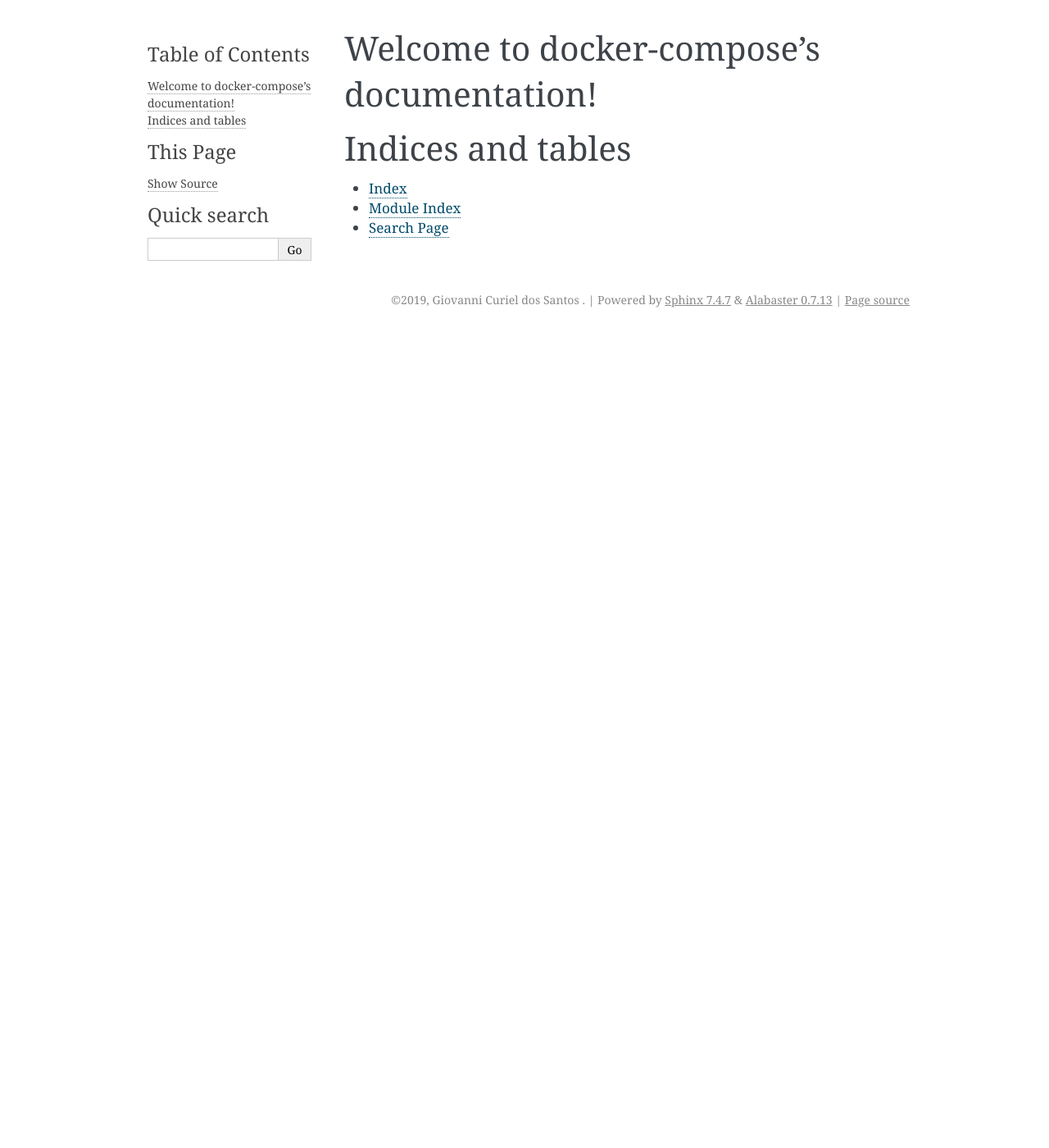
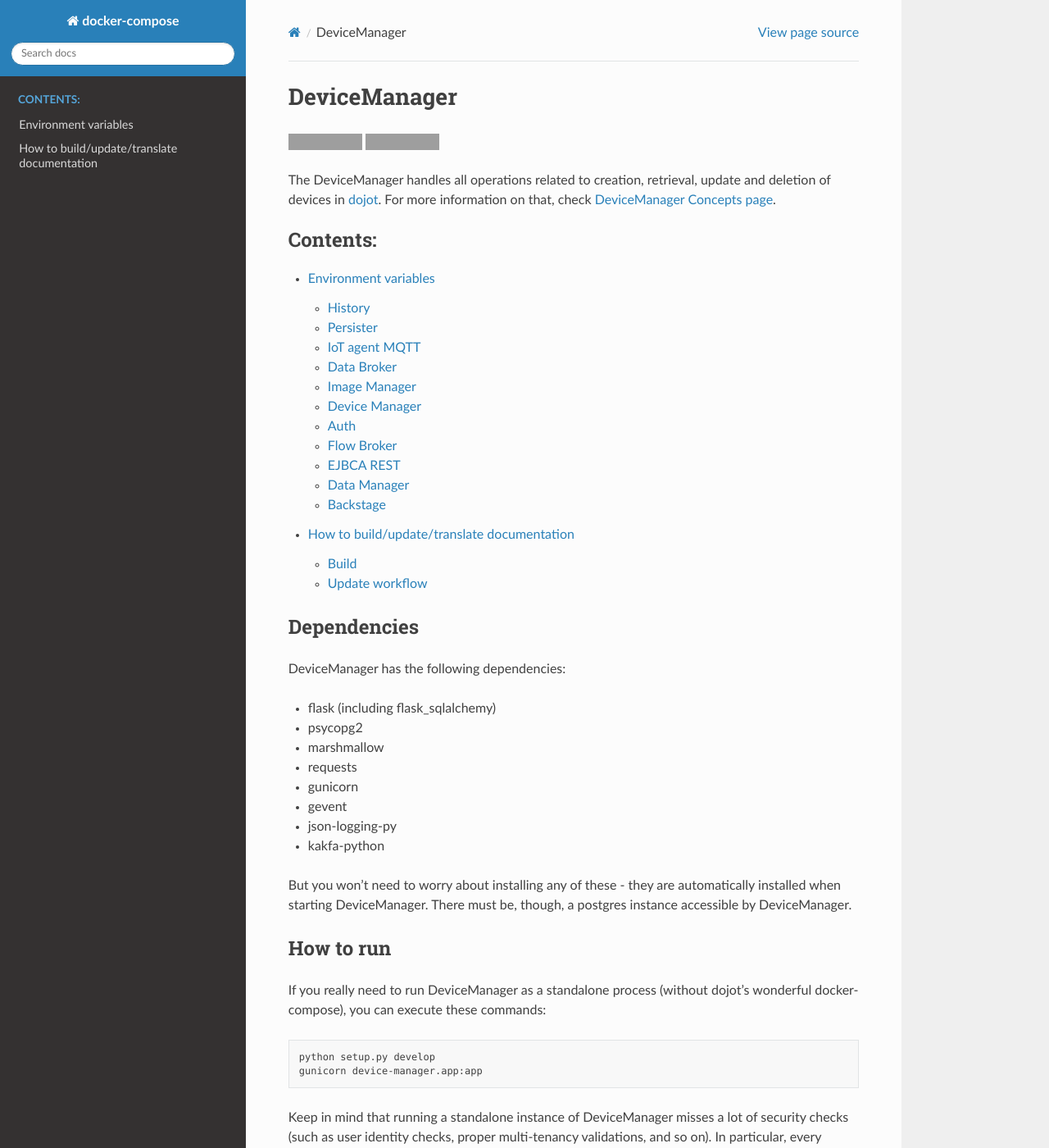
Before and after one commit to dojot/docker-compose, a Sphinx documentation site: the page built from docs/source/index.rst, in a window 1280 px wide and 1400 px high. Shown: the whole window at 82% size. Built offline with Sphinx 7.4.7 and the Read the Docs theme 2.0.0, drawn with Linux system fonts in a browser that asks for light colours; some of the changed lines change nothing that is shown; some of the changed text lies outside the part shown; grey boxes are pictures that could not be loaded.

Commit message:
docs: adding documentation

```diff
--- /dev/null
+++ b/docs/source/building-documentation.rst
@@ -0,0 +1,58 @@
+How to build/update/translate documentation
+===========================================
+
+If you have a local clone of this repository and you want to change the
+documentation, then you should follow this simple guide.
+
+Build
+-----
+
+The readable version of this documentation can be generated by means of
+sphinx. In order to do so, please follow the steps below. Those are
+actually based off `ReadTheDocs documentation`_.
+
+.. code:: shell
+
+    pip install sphinx sphinx-autobuild sphinx_rtd_theme sphinx-intl
+    make html
+
+For that to work, you must have pip installed on the machine used to
+build the documentation. To install pip on an Ubuntu machine:
+
+.. code:: shell
+
+    sudo apt-get install python-pip
+
+To build the documentation in Brazilian Portuguese language, run the
+following extra commands:
+
+.. code:: shell
+
+    sphinx-intl -c conf.py build -d locale
+    make html BUILDDIR=build/html-pt_BR O='-d build/doctrees/ -D language=pt_BR'
+
+Update workflow
+---------------
+
+To update the documentation, follow the steps below:
+
+1. Update the source files for the english version
+2. Extract translatable messages from the english version
+
+.. code:: shell
+
+    make gettext
+
+3. Update the message catalog (PO Files) for pt\_BR language
+
+.. code:: shell
+
+    sphinx-intl -c conf.py update -p build/gettext -l pt_BR
+
+4. Translate the messages in the pt\_BR language PO files
+
+This workflow is based on the `Sphinx i18n guide`_.
+
+
+.. _ReadTheDocs documentation: https://docs.readthedocs.io/en/latest/getting_started.html
+.. _Sphinx i18n guide: http://www.sphinx-doc.org/en/stable/intl.html
--- a/docs/source/conf.py
+++ b/docs/source/conf.py
@@ -75,7 +75,10 @@
 # The theme to use for HTML and HTML Help pages.  See the documentation for
 # a list of builtin themes.
 #
-html_theme = 'alabaster'
+# html_theme = 'alabaster'
+import sphinx_rtd_theme
+html_theme = "sphinx_rtd_theme"
+html_theme_path = [sphinx_rtd_theme.get_html_theme_path()]
 
 # Theme options are theme-specific and customize the look and feel of a theme
 # further.  For a list of options available for each theme, see the
--- /dev/null
+++ b/docs/source/envvars.rst
@@ -0,0 +1,494 @@
+Environment variables
+=====================
+
+These are all the current environment variables that can be set in each
+service. Remember that they are valid only for the tag that is currently
+specified in docker-compose file.
+
+
+History
+-------
+
+.. code-block:: bash
+
+    # MongoDB address
+    export HISTORY_DB_ADDRESS="mongodb"
+    # MongoDB port
+    export HISTORY_DB_PORT=27017
+    # Replica set to be used (string)
+    export HISTORY_DB_REPLICA_SET=None
+    # How many seconds before remove an entry in MongoDB
+    export HISTORY_DB_DATA_EXPIRATION=604800
+
+    #
+    # Other services
+    #
+    # Where Auth is
+    export AUTH_URL="http://auth:5000"
+    # Where Device Manager is:
+    export DEVICE_MANAGER_URL="http://device-manager:5000"
+
+
+
+
+Persister
+---------
+
+
+.. code-block:: bash
+
+    # MongoDB address
+    export HISTORY_DB_ADDRESS="mongodb"
+    # MongoDB port
+    export HISTORY_DB_PORT=27017
+    # How many seconds before remove an entry in MongoDB
+    export HISTORY_DB_DATA_EXPIRATION=604800
+
+    #
+    # dojot-module related variables
+    #
+
+    # Comma separated list of Kafka instances to be used for Kafka client
+    # bootstrapping.
+    export KAFKA_HOSTS="kafka:9092"
+    # Kafka group ID for consumers. It is advisible that this is the same
+    # for instances of the same service and different for each service.
+    export KAFKA_GROUP_ID="kafka"
+    # Amount of time (in seconds) that the service will wait before attempting
+    # to subscribe to a set of Kafka topics.
+    export DOJOT_KAFKA_SUBSCRIPTION_HOLDOFF="2"
+    # Time between each poll
+    export DOJOT_KAFKA_POLL_TIMEOUT="2000"
+    # Where Data Broker is
+    export DATA_BROKER_URL="http://data-broker"
+    # Where Device Manager is
+    export DEVICE_MANAGER_URL="http://device-manager:5000"
+    # Where Auth is
+    export AUTH_URL="http://auth:5000"
+
+    # Tenant used for management operations and associated messages, such as
+    # tenant creation
+    export DOJOT_MANAGEMENT_TENANT="dojot-management"
+    # User for management request, such as requesting the list of currently
+    # configured tenants.
+    export DOJOT_MANAGEMENT_USER="dojot-management"
+    # Subject used for tenancy messages, such as tenant CRUD messages
+    export DOJOT_SUBJECT_TENANCY="dojot.tenancy"
+    # Subject used for device management messages, such as creation.
+    export DOJOT_SUBJECT_DEVICES="dojot.device-manager.device"
+    # Subject used for device messages, such as device attributes update
+    export DOJOT_SUBJECT_DEVICE_DATA="device-data"
+
+
+IoT agent MQTT
+--------------
+
+.. code-block:: bash
+
+    # REDIS instance for Mosca backend
+    export BACKEND_HOST="mosca-redis"
+    export BACKEND_PORT=6379
+
+    # Enable or disable unsecured mode
+    # Encrypted communication is always enabled.
+    export ALLOW_UNSECURED_MODE=false
+
+    # Mosca TLS configuration
+    export MOSCA_TLS_SECURE_CERT="/opt/iot-agent/mosca/certs/mosca.crt"
+    export MOSCA_TLS_SECURE_KEY="/opt/iot-agent/mosca/certs/mosca.key"
+    export MOSCA_TLS_CA_CERT="/opt/iot-agent/mosca/certs/ca.crt"
+
+    # IoT agent healthcheck configuration
+    # All values are in miliseconds and indicate how much time it will
+    # wait before checking a particular state again.
+    export HC_UPTIME_TIMEOUT=300000
+    export HC_MEMORY_USAGE_TIMEOUT=300000
+    export HC_CPU_USAGE_TIMEOUT=300000
+    export HC_MONGODB_TIMEOUT=30000
+    export HC_KAFKA_TIMEOUT=30000
+
+    #
+    # dojot-module related variables
+    #
+
+    # Comma separated list of Kafka instances to be used for Kafka client
+    # bootstrapping.
+    export KAFKA_HOSTS="kafka:9092"
+    # Kafka group ID for consumers. It is advisible that this is the same
+    # for instances of the same service and different for each service.
+    export KAFKA_GROUP_ID="kafka"
+    # Amount of time (in seconds) that the service will wait before attempting
+    # to subscribe to a set of Kafka topics.
+    export DOJOT_KAFKA_SUBSCRIPTION_HOLDOFF="2"
+    # Time between each poll
+    export DOJOT_KAFKA_POLL_TIMEOUT="2000"
+    # Where Data Broker is
+    export DATA_BROKER_URL="http://data-broker"
+    # Where Device Manager is
+    export DEVICE_MANAGER_URL="http://device-manager:5000"
+    # Where Auth is
+    export AUTH_URL="http://auth:5000"
+
+    # Tenant used for management operations and associated messages, such as
+    # tenant creation
+    export DOJOT_MANAGEMENT_TENANT="dojot-management"
+    # User for management request, such as requesting the list of currently
+    # configured tenants.
+    export DOJOT_MANAGEMENT_USER="dojot-management"
+    # Subject used for tenancy messages, such as tenant CRUD messages
+    export DOJOT_SUBJECT_TENANCY="dojot.tenancy"
+    # Subject used for device management messages, such as creation.
+    export DOJOT_SUBJECT_DEVICES="dojot.device-manager.device"
+    # Subject used for device messages, such as device attributes update
+    export DOJOT_SUBJECT_DEVICE_DATA="device-data"
+
+
+
+Data Broker
+-----------
+
+.. code-block:: bash
+
+    # Redis instance used by Data Broker
+    export DATABROKER_CACHE_HOST="data-broker-redis"
+
+    # Kafka configuration. These are used for topic creation.
+    export DATABROKER_KAFKA_ADDRESS="kafka"
+    export DATABROKER_KAFKA_PORT=9092
+    export DATABROKER_ZOOKEEPER_HOST="zookeeper:2181"
+
+
+    # Data Broker healthcheck configuration
+    # All values are in miliseconds and indicate how much time it will
+    # wait before checking a particular state again.
+    export HC_UPTIME_TIMEOUT=300000
+    export HC_MEMORY_USAGE_TIMEOUT=300000
+    export HC_CPU_USAGE_TIMEOUT=300000
+    export HC_MONGODB_TIMEOUT=30000
+    export HC_KAFKA_TIMEOUT=30000
+
+    #
+    # dojot-module related variables
+    #
+
+    # Comma separated list of Kafka instances to be used for Kafka client
+    # bootstrapping.
+    export KAFKA_HOSTS="kafka:9092"
+    # Kafka group ID for consumers. It is advisible that this is the same
+    # for instances of the same service and different for each service.
+    export KAFKA_GROUP_ID="kafka"
+    # Amount of time (in seconds) that the service will wait before attempting
+    # to subscribe to a set of Kafka topics.
+    export DOJOT_KAFKA_SUBSCRIPTION_HOLDOFF="2"
+    # Time between each poll
+    export DOJOT_KAFKA_POLL_TIMEOUT="2000"
+    # Where Data Broker is
+    export DATA_BROKER_URL="http://data-broker"
+    # Where Device Manager is
+    export DEVICE_MANAGER_URL="http://device-manager:5000"
+    # Where Auth is
+    export AUTH_URL="http://auth:5000"
+
+    # Tenant used for management operations and associated messages, such as
+    # tenant creation
+    export DOJOT_MANAGEMENT_TENANT="dojot-management"
+    # User for management request, such as requesting the list of currently
+    # configured tenants.
+    export DOJOT_MANAGEMENT_USER="dojot-management"
+    # Subject used for tenancy messages, such as tenant CRUD messages
+    export DOJOT_SUBJECT_TENANCY="dojot.tenancy"
+    # Subject used for device management messages, such as creation.
+    export DOJOT_SUBJECT_DEVICES="dojot.device-manager.device"
+    # Subject used for device messages, such as device attributes update
+    export DOJOT_SUBJECT_DEVICE_DATA="device-data"
+
+
+Image Manager
+-------------
+
+.. code-block:: bash
+
+    # PostgreSQL instance used by Image Manager
+    export DBHOST="postgres"
+    export DBUSER="postgres"
+    export DBPASS=None
+    export DBNAME="dojot_imgm"
+    export DBDRIVER="postgresql+psycopg2"
+    # Flag indicating whether the boot process should try to create the database
+    # or not.
+    export CREATE_DB=True
+    export S3URL="minio:9000"
+    export S3ACCESSKEY=""
+    export S3SECRETKEY=""
+
+
+
+Device Manager
+--------------
+
+.. code-block:: bash
+
+
+    # PostgreSQL instance used by Device Manager
+    export DBHOST="postgres"
+    export DBUSER="postgres"
+    export DBPASS=None
+    export DBNAME="dojot_devm"
+    export DBDRIVER="postgresql+psycopg2"
+    # Flag indicating whether the boot process should try to create the database
+    # or not.
+    export CREATE_DB=True
+
+    # Kafka configuration
+    export KAFKA_HOST="kafka"
+    export KAFKA_PORT=9092
+
+    # Other dojot services
+    # Where Data Broker is
+    export BROKER="http://data-broker"
+    # Subject used for emitting device management messages
+    export SUBJECT="dojot.device-manager.device"
+    # Subject used for consuming device attribute update messages
+    export DEVICE_SUBJECT="device-data"
+
+    # Redis instance used by Device Manager
+    export REDIS_HOST="device-manager-redis"
+    export REDIS_PORT="6379"
+
+    # Device PSK configuration
+    export DEV_MNGR_CRYPTO_PASS=""
+    export DEV_MNGR_CRYPTO_IV=""
+    export DEV_MNGR_CRYPTO_SALT=""
+
+
+
+Auth
+----
+
+.. code-block:: bash
+
+    # Auth PostgreSQL database configuration.
+    export AUTH_DB_HOST="postgres"
+    export AUTH_DB_USER="auth"
+    export AUTH_DB_PWD=""
+    export AUTH_DB_NAME="dojot_auth"
+    # Flag indicating whether the boot process should try to create the database
+    # or not.
+    export AUTH_DB_CREATE=True
+
+    # Auth Redis configuration
+    export AUTH_CACHE_NAME="redis"
+    export AUTH_CACHE_USER="redis"
+    export AUTH_CACHE_PWD=""
+    export AUTH_CACHE_HOST="redis"
+    export AUTH_CACHE_TTL=720
+    export AUTH_CACHE_DATABASE="0"
+
+    # Where API gateway is
+    export AUTH_KONG_URL="http://kong:8001"
+    export AUTH_TOKEN_EXP=420
+
+    # Auth e-mail configuration
+
+    # Flag indicating whether there should be an e-mail or not. If this var
+    # is anything but "NOEMAIL", then an email is sent to the user whenever
+    she/he needs to opeate the password.
+    export AUTH_EMAIL_HOST="NOEMAIL"
+
+    # Port which Auth will listen to.
+    export AUTH_EMAIL_PORT=587
+
+    # Flag indicating whether TLS should be used when sending an e-mail
+    export AUTH_EMAIL_TLS="true"
+
+    # Username associatd to the mail server.
+    export AUTH_EMAIL_USER=""
+
+    # Passowrd associated to the field right above this.
+    export AUTH_EMAIL_PASSWD=""
+
+    # ?
+    export AUTH_RESET_PWD_VIEW=""
+
+    # If not using an email, then the default password will be this one.
+    export AUTH_USER_TMP_PWD="temppwd"
+    # Period of time which the password request is deeemed valid.
+    export AUTH_PASSWD_REQUEST_EXP=30
+    # Number of itens to keep in password history (to check whether the user
+    # has already set that password before)
+    export AUTH_PASSWD_HISTORY_LEN=4
+    # Minimum length for a valid password
+    export AUTH_PASSWD_MIN_LEN=8
+    # List of unwanted passwords (common, simple ones)
+    export AUTH_PASSWD_BLACKLIST="password_blacklist.txt"
+    # Default output for logging
+    export AUTH_SYSLOG="STDOUT"
+    # Kafka address
+    export KAFKA_HOST="kafka:9092"
+    # Tenant used for management operations and associated messages, such as
+    # tenant creation
+    export DOJOT_MANAGEMENT_TENANT="dojot-management"
+    # User for management request, such as requesting the list of currently
+    # configured tenants.
+    export DOJOT_MANAGEMENT_USER="dojot-management"
+    # Where Data Broker is
+    export DATA_BROKER_URL="http://data-broker"
+
+
+Flow Broker
+-----------
+
+.. code-block:: bash
+
+    # Redis instance used by flowbroker
+    export FLOWBROKER_CACHE_HOST="flowbroker-redis"
+
+    # Where Device Manager is
+    export DEVICE_MANAGER_HOST="http://device-manager:5000"
+
+    # Where MongoDB is
+    export MONGO_URL="mongodb://mongodb:27017"
+
+    # MongoDB replicaset to be used
+    export REPLICA_SET=""
+
+    # Where RabbitMQ is
+    export AMQP_URL="amqp://rabbitmq"
+
+    # RabbitMQ queue configuration
+    export AMQP_QUEUE="task_queue"
+    export AMQP_EVENT_QUEUE="event_queue"
+
+    # Which deploy should be used for remote nodes, "docker" or "kubernetes"
+    export DEPLOY_ENGINE="kubernetes"
+    export KUBERNETES_SERVICE_HOST=""
+    export KUBERNETES_PORT_443_TCP_PORT=""
+    export KUBERNETES_TOKEN=""
+    export DOCKER_SOCKET_PATH="/var/run/docker.sock"
+
+    # Default network for remote nodes.
+    export FLOWBROKER_NETWORK="dojot"
+
+    # Context manager configuration
+    export CONTEXT_MANAGER_ADDRESS="flowbroker-context-manager"
+    export CONTEXT_MANAGER_PORT=5556
+    export CONTEXT_MANAGER_RESPONSE_TIMEOUT=10000
+
+
+    #
+    # dojot-module related variables
+    #
+
+    # Comma separated list of Kafka instances to be used for Kafka client
+    # bootstrapping.
+    export KAFKA_HOSTS="kafka:9092"
+    # Kafka group ID for consumers. It is advisible that this is the same
+    # for instances of the same service and different for each service.
+    export KAFKA_GROUP_ID="flowbroker"
+    # Amount of time (in seconds) that the service will wait before attempting
+    # to subscribe to a set of Kafka topics.
+    export DOJOT_KAFKA_SUBSCRIPTION_HOLDOFF="2"
+    # Time between each poll
+    export DOJOT_KAFKA_POLL_TIMEOUT="2000"
+    # Where Data Broker is
+    export DATA_BROKER_URL="http://data-broker"
+    # Where Device Manager is
+    export DEVICE_MANAGER_URL="http://device-manager:5000"
+    # Where Auth is
+    export AUTH_URL="http://auth:5000"
+
+    # Tenant used for management operations and associated messages, such as
+    # tenant creation
+    export DOJOT_MANAGEMENT_TENANT="dojot-management"
+    # User for management request, such as requesting the list of currently
+    # configured tenants.
+    export DOJOT_MANAGEMENT_USER="dojot-management"
+    # Subject used for tenancy messages, such as tenant CRUD messages
+    export DOJOT_SUBJECT_TENANCY="dojot.tenancy"
+    # Subject used for device management messages, such as creation.
+    export DOJOT_SUBJECT_DEVICES="dojot.device-manager.device"
+    # Subject used for device messages, such as device attributes update
+    export DOJOT_SUBJECT_DEVICE_DATA="device-data"
+
+
+    # Healthcheck configuration
+    # All values are in miliseconds and indicate how much time it will
+    # wait before checking a particular state again.
+    export HC_UPTIME_TIMEOUT=300000
+    export HC_MEMORY_USAGE_TIMEOUT=300000
+    export HC_CPU_USAGE_TIMEOUT=300000
+    export HC_MONGODB_TIMEOUT=30000
+    export HC_KAFKA_TIMEOUT=30000
+
+
+
+Flow Broker - Context Manager:
+
+.. code-block:: bash
+
+    # Zookeeper configuration
+    export ZOOKEEPER_HOST="zookeeper"
+    export ZOOKEEPER_PORT=2181
+
+    # Port used by ZeroMQ
+    export ZEROMQ_PORT=5556
+
+    # Timeout value for locked variables. After this period, the variable
+    # will be automatically unlocked
+    export HOLD_LOCK_TIMEOUT=10000
+
+    # Timeout value for wait operations for locks. After this period, the client
+    # will be automatically freed, but with no data.
+    export WAIT_LOCK_TIMEOUT=30000
+
+
+
+EJBCA REST
+----------
+
+.. code-block:: bash
+
+    # Kafka host
+    export EJBCA_KAFKA_HOST="kafka:9092"
+
+
+
+Data Manager
+------------
+
+.. code-block:: bash
+
+    # Where Flow Broker is
+    export FLOW_BROKER_URL="http://flowbroker:80"
+
+    # Where Device Manager is
+    export DEVICE_MANAGER_URL="http://device-manager:5000"
+
+    # Port which Data Manager will listen to
+    export PORT=3000
+
+
+Backstage
+---------
+
+.. code-block:: bash
+
+    # Port which Backstage will listen to
+    export PORT=3005
+
+    # GraphQL config
+    # Where the APIGW is
+    export LOCAL_URL="http://apigw"
+    export LOCAL_PORT="8000"
+
+    # Where Auth is
+    export AUTH_INTERNAL_URL="http://auth"
+    export AUTH_INTERNAL_PORT="5000"
+
+
+    # Database access for device handling
+    export POSTGRES_USER="postgres"
+    export POSTGRES_HOST="postgres"
+    export POSTGRES_DATABASE="dojot_devm"
+    export POSTGRES_PASSWORD="postgres"
+    export POSTGRES_PORT=5432
--- a/docs/source/index.rst
+++ b/docs/source/index.rst
@@ -1,20 +1,83 @@
-.. docker-compose documentation master file, created by
-   sphinx-quickstart on Wed Apr 10 14:02:48 2019.
-   You can adapt this file completely to your liking, but it should at least
-   contain the root `toctree` directive.
+DeviceManager
+=============
 
-Welcome to docker-compose's documentation!
-==========================================
+|License badge| |Docker badge|
+
+The DeviceManager handles all operations related to creation, retrieval,
+update and deletion of devices in `dojot`_. For more information on that,
+check `DeviceManager Concepts page`_.
 
 .. toctree::
    :maxdepth: 2
    :caption: Contents:
+   :glob:
 
+   envvars
+   building-documentation
 
+.. Indices and tables
+.. ==================ala
+..
+.. * :ref:`genindex`
+.. * :ref:`modindex`
+.. * :ref:`search`
 
-Indices and tables
-==================
+Dependencies
+------------
 
-* :ref:`genindex`
-* :ref:`modindex`
-* :ref:`search`
+DeviceManager has the following dependencies:
+
+-  flask (including flask_sqlalchemy)
+-  psycopg2
+-  marshmallow
+-  requests
+-  gunicorn
+-  gevent
+-  json-logging-py
+-  kakfa-python
+
+But you won’t need to worry about installing any of these - they are
+automatically installed when starting DeviceManager. There must be,
+though, a postgres instance accessible by DeviceManager.
+
+How to run
+----------
+
+If you really need to run DeviceManager as a standalone process (without
+dojot’s wonderful docker-compose), you can execute these commands:
+
+.. code:: shell
+
+    python setup.py develop
+    gunicorn device-manager.app:app
+
+Keep in mind that running a standalone instance of DeviceManager misses
+a lot of security checks (such as user identity checks, proper
+multi-tenancy validations, and so on). In particular, every request sent
+to DeviceManager needs an access token, which should be retrived from
+`auth`_ component.
+
+How to use it
+-------------
+
+There are a few concepts that must be understood to properly use
+DeviceManager. Visit `DeviceManager Concepts page`_ to check them out.
+
+This component listens to HTTP requests at port 5000 - all its endpoints
+are documented in the `API page <api.html>`_.
+
+**IMPORTANT**: If you are using all dojot’s components (for instance, using a deploy based on
+`docker-compose`_), it is recommended to visit `dojot documentation`_
+to check the endpoints for all services (including DeviceManager’s)**
+
+.. |License badge| image:: https://img.shields.io/badge/license-GPL-blue.svg
+   :target: https://opensource.org/licenses/GPL-3.0
+.. |Docker badge| image:: https://img.shields.io/docker/pulls/dojot/iotagent-json.svg
+   :target: https://hub.docker.com/r/dojot/device-manager/
+
+.. _dojot: https://github.com/dojot/dojot
+.. _DeviceManager Concepts page: concepts.html
+.. _auth: https://github.com/dojot/auth
+.. _API page: api.html
+.. _docker-compose: https://github.com/dojot/docker-compose
+.. _dojot documentation: http://dojotdocs.readthedocs.io/en/latest/apis.html
```
Also changed, not shown: docs/source/requirements.txt (added).
